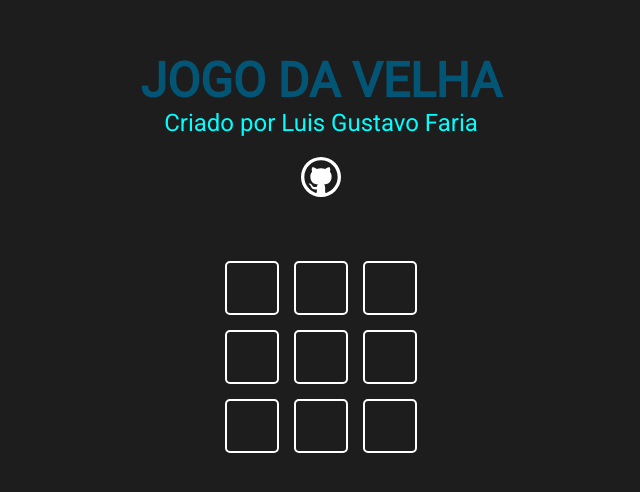
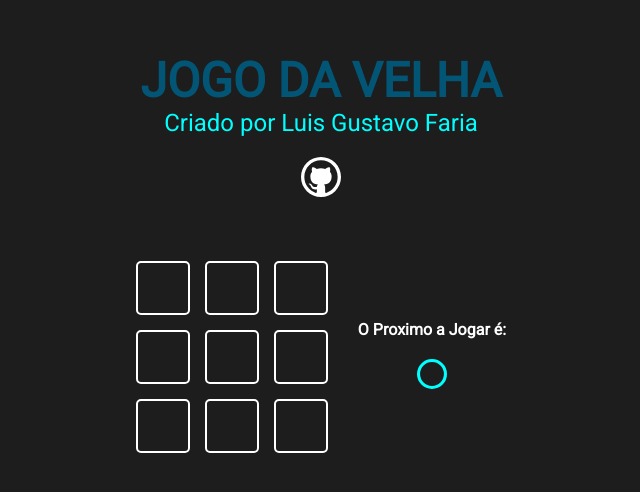
Before and after one commit to luisgustavofaria/react-jogo-da-velha, a Next.js app: page / in a window 1280 px wide. Shown: the part 168-660 px from the top of the page, without its empty margins (319-959 px from the left). Built offline with nearby package versions, Linux system fonts and the light colour scheme.

Commit message:
criando logica X e Circle

```diff
--- a/src/components/game/Game.jsx
+++ b/src/components/game/Game.jsx
@@ -1,20 +1,46 @@
 import { useState } from "react"
 import styles from "./Game.module.css"
 import GameOption from "../gameOption/GameOption"
+import Icon from "../icon/Icon"
 
 function Game () {
-    const [gamestate, setGameState] = useState(Array(9).fill(0)) // Array(9) criar um Array de 9 posiçoes - fill: todos com valor zero
+    const [gameState, setGameState] = useState(Array(9).fill(0)) // Array(9) criar um Array de 9 posiçoes - fill: todos com valor zero
+    const [currentPlayer, setCurrentPlayer] = useState(1)
+
+    const handleCLick = (pos) => {
+        if (gameState[pos] === 0 ) {
+            let newGameState = [...gameState]
+            newGameState[pos] = currentPlayer
+            setCurrentPlayer(currentPlayer * -1)
+            setGameState(newGameState)
+        }
+    }
+
+
     return (
+        <div className={styles.gameContent}>
             <div className={styles.game}>
                 {
-                gamestate.map((value, pos) =>
+                    gameState.map((value, pos) =>
                         <GameOption
                             key={`game-option-pos-${pos}`}
                             status={value}
+                            onClick={ () => handleCLick(pos) }
                         />
                     )
                 }
             </div>
+            <div className={styles.gameInfo}>
+                <h4>O Proximo a Jogar é:</h4>
+                {
+                    currentPlayer === 1 && <Icon iconName="circle"/>
+                }
+                {
+                    currentPlayer === -1 && <Icon iconName="x"/>
+                }
+            </div>
+        </div>
+
     )
 }
 
--- a/src/components/game/Game.module.css
+++ b/src/components/game/Game.module.css
@@ -3,3 +3,16 @@
     grid-template-columns: repeat(3, 1fr);
     gap: 15px;
 }
+
+.gameContent {
+    display: flex;
+    gap: 30px;
+    align-items: center;
+}
+
+.gameInfo {
+    display: flex;
+    align-items: center;
+    flex-direction: column;
+    gap: 20px;
+}
--- a/src/components/gameOption/GameOption.jsx
+++ b/src/components/gameOption/GameOption.jsx
@@ -3,9 +3,9 @@
 
 const GameIcon = ({ iconName }) => <Icon iconName={iconName} size="25px"/> /*feito GampeIcon para nao ficar repetindo o size*/
 
-function GameOption ({status}) {
+function GameOption ({status, onClick}) {
     return (
-        <div className={styles.gameOption}>
+        <div className={styles.gameOption} onClick={onClick}>
             {
                 status === 1 && <GameIcon iconName="circle"></GameIcon>
             }
```
Lines whose indentation alone changed are shown as unchanged.
